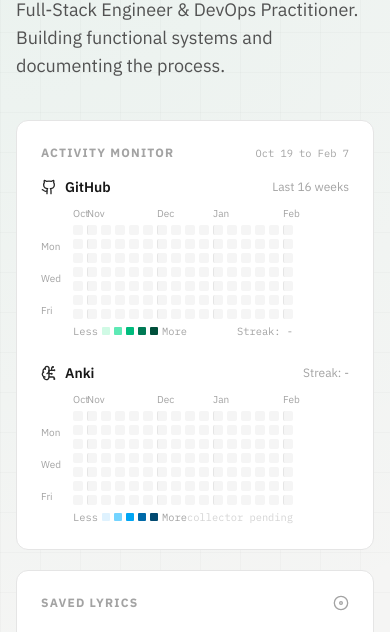
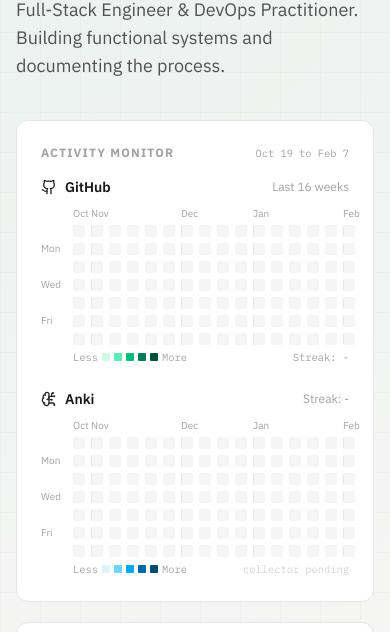
Before and after one commit to byrmsh/portfolio, an Astro site in the folder apps/web/: page / in a window 390 px wide. Shown: the part 168-800 px from the top of the page. Built offline with nearby package versions, Linux system fonts and the light colour scheme; Astro itself is replaced by a stand-in of ours; no server answers.

Commit message:
fix(web): prevent activity monitor overflow

```diff
--- a/apps/web/src/components/ActivityMonitor.astro
+++ b/apps/web/src/components/ActivityMonitor.astro
@@ -76,7 +76,7 @@
 <section
   data-activity-monitor
   data-api-origin={apiOrigin}
-  class="col-span-1 md:col-span-6 lg:col-span-8 min-w-0 overflow-hidden rounded-xl border border-neutral-200 bg-white p-6 flex flex-col justify-between"
+  class="col-span-1 md:col-span-6 lg:col-span-8 min-w-0 overflow-hidden rounded-xl border border-neutral-200 bg-white p-6 flex flex-col justify-between [--cell:0.75rem] [--gap:0.375rem]"
 >
   <div class="flex items-center justify-between mb-4">
     <h2 class="text-xs font-bold uppercase tracking-widest text-neutral-400">Activity Monitor</h2>
@@ -91,7 +91,7 @@
         <span class="text-xs text-neutral-400 ml-auto">Last 16 weeks</span>
       </div>
       <div class="flex items-start gap-3 min-w-0">
-        <div class="pt-4 grid grid-rows-7 gap-1 sm:gap-1.5 text-[10px] leading-none text-neutral-400 select-none">
+        <div class="pt-4 grid grid-rows-7 gap-[var(--gap)] text-[10px] leading-none text-neutral-400 select-none">
           <span></span>
           <span class="h-3 flex items-center">Mon</span>
           <span></span>
@@ -103,7 +103,8 @@
 
         <div class="flex flex-col gap-1 min-w-0">
           <div
-            class="inline-grid gap-1 sm:gap-1.5 [grid-template-columns:repeat(16,0.625rem)] sm:[grid-template-columns:repeat(16,0.75rem)] overflow-visible"
+            class="inline-grid gap-[var(--gap)] overflow-visible"
+            style="grid-template-columns: repeat(16, var(--cell));"
             aria-hidden="true"
           >
             {
@@ -120,7 +121,7 @@
           </div>
 
           <div class="relative">
-            <div class="grid grid-flow-col grid-rows-7 gap-1 sm:gap-1.5 w-max" data-grid="github">
+            <div class="grid grid-flow-col grid-rows-7 gap-[var(--gap)] w-max" data-grid="github">
               {
                 windowCells.map((cell, idx) => {
                   const weekIdx = Math.floor(idx / 7);
@@ -129,7 +130,7 @@
                     <button
                       type="button"
                       class:list={[
-                        "w-2.5 h-2.5 sm:w-3 sm:h-3 rounded-[2px] bg-neutral-100 transition",
+                        "w-[var(--cell)] h-[var(--cell)] rounded-[2px] bg-neutral-100 transition",
                         "hover:ring-2 hover:ring-neutral-300 focus:outline-none focus:ring-2 focus:ring-neutral-400",
                         isMonthStart ? "border-l border-neutral-200" : "",
                       ]}
@@ -174,7 +175,7 @@
         </span>
       </div>
       <div class="flex items-start gap-3 min-w-0">
-        <div class="pt-4 grid grid-rows-7 gap-1 sm:gap-1.5 text-[10px] leading-none text-neutral-400 select-none">
+        <div class="pt-4 grid grid-rows-7 gap-[var(--gap)] text-[10px] leading-none text-neutral-400 select-none">
           <span></span>
           <span class="h-3 flex items-center">Mon</span>
           <span></span>
@@ -186,7 +187,8 @@
 
         <div class="flex flex-col gap-1 min-w-0">
           <div
-            class="inline-grid gap-1 sm:gap-1.5 [grid-template-columns:repeat(16,0.625rem)] sm:[grid-template-columns:repeat(16,0.75rem)] overflow-visible"
+            class="inline-grid gap-[var(--gap)] overflow-visible"
+            style="grid-template-columns: repeat(16, var(--cell));"
             aria-hidden="true"
           >
             {
@@ -203,7 +205,7 @@
           </div>
 
           <div class="relative">
-            <div class="grid grid-flow-col grid-rows-7 gap-1 sm:gap-1.5 w-max" data-grid="anki">
+            <div class="grid grid-flow-col grid-rows-7 gap-[var(--gap)] w-max" data-grid="anki">
               {
                 windowCells.map((cell, idx) => {
                   const weekIdx = Math.floor(idx / 7);
@@ -212,7 +214,7 @@
                     <button
                       type="button"
                       class:list={[
-                        "w-2.5 h-2.5 sm:w-3 sm:h-3 rounded-[2px] bg-neutral-100 transition",
+                        "w-[var(--cell)] h-[var(--cell)] rounded-[2px] bg-neutral-100 transition",
                         "hover:ring-2 hover:ring-neutral-300 focus:outline-none focus:ring-2 focus:ring-neutral-400",
                         isMonthStart ? "border-l border-neutral-200" : "",
                       ]}
@@ -247,6 +249,36 @@
     </div>
   </div>
 </section>
+
+<style is:global>
+  /* Make the heatmap shrink to fit its card (no clipping, no horizontal scroll). */
+  @supports (container-type: inline-size) {
+    [data-activity-monitor] {
+      container-type: inline-size;
+    }
+
+    @container (max-width: 760px) {
+      [data-activity-monitor] {
+        --cell: 0.6875rem; /* 11px */
+        --gap: 0.3125rem; /* 5px */
+      }
+    }
+
+    @container (max-width: 680px) {
+      [data-activity-monitor] {
+        --cell: 0.625rem; /* 10px */
+        --gap: 0.25rem; /* 4px */
+      }
+    }
+
+    @container (max-width: 600px) {
+      [data-activity-monitor] {
+        --cell: 0.5625rem; /* 9px */
+        --gap: 0.25rem; /* 4px */
+      }
+    }
+  }
+</style>
 
 <script is:inline type="module">
   const root = document.querySelector('[data-activity-monitor]');
```
